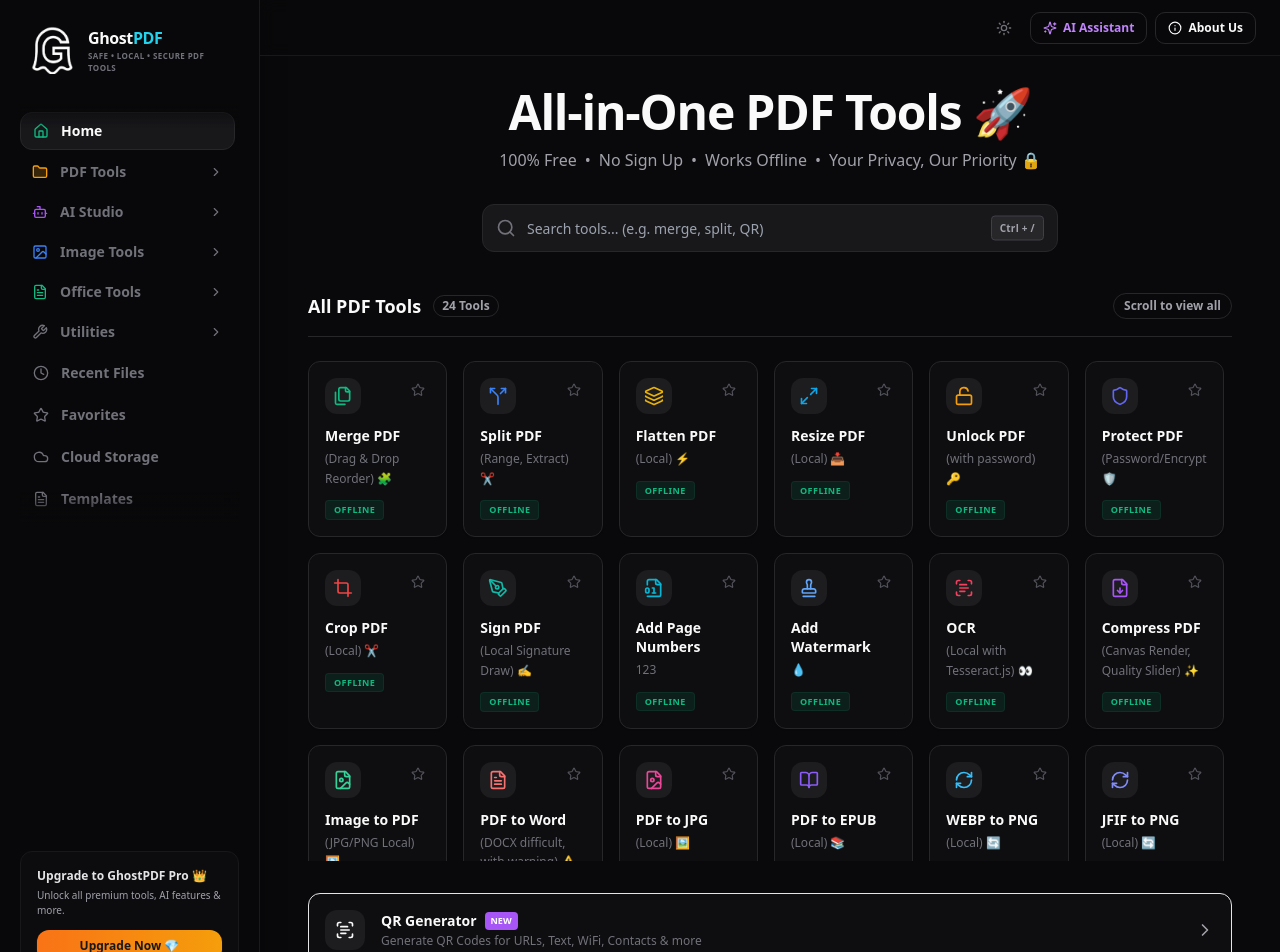
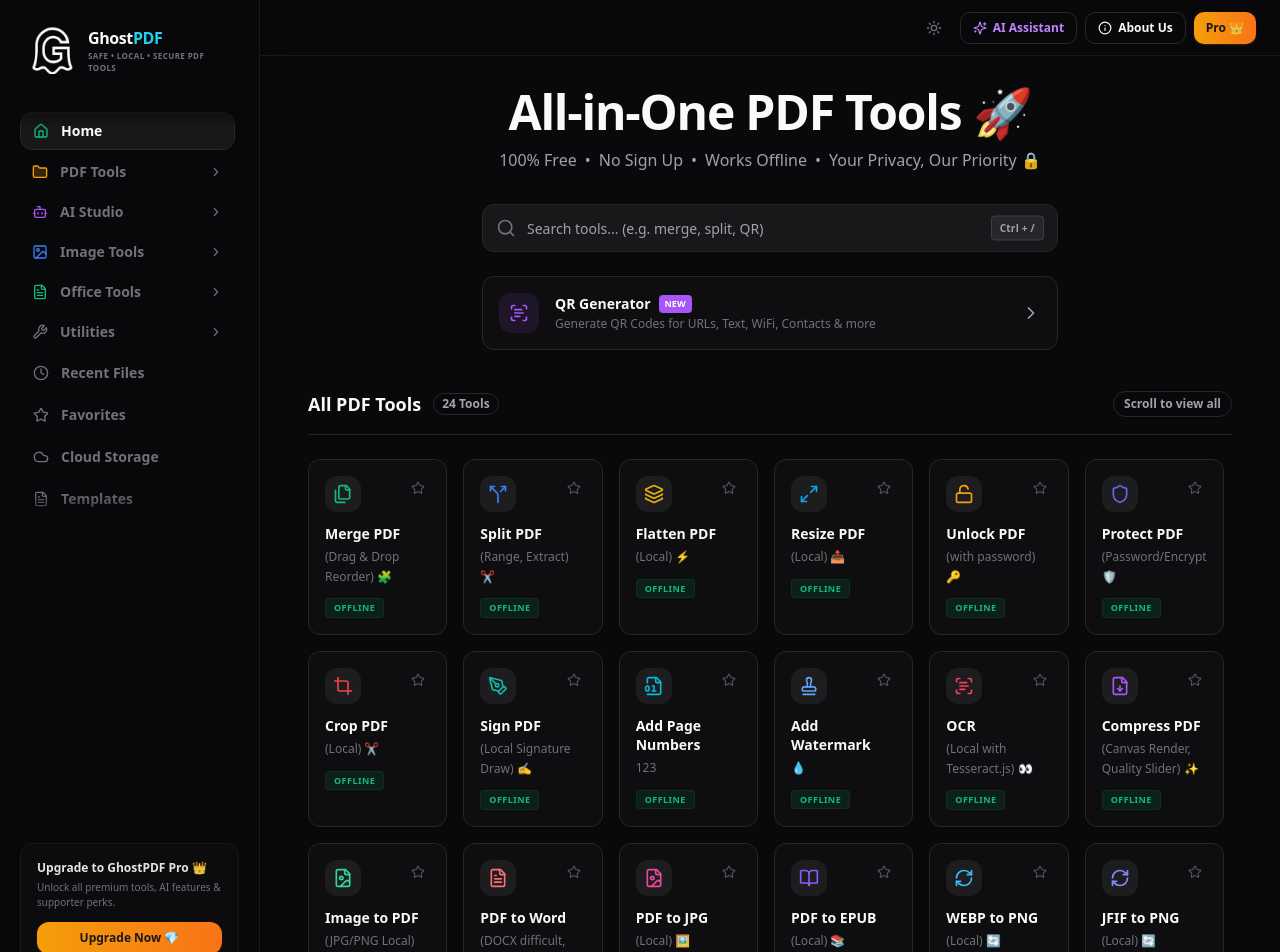
Before and after one commit to shashankkshashi626-dot/GostPDF, a React (Vite) app: page / in a window 1280 px wide. Shown: the top 952 px of the page. Built offline with nearby package versions, Linux system fonts and the light colour scheme.

Commit message:
feat: move QR generator banner to top and add interactive GhostPDF Pro upgrade modal

```diff
--- a/src/App.tsx
+++ b/src/App.tsx
@@ -72,6 +72,7 @@ function DashboardContent() {
   const [activeTool, setActiveTool] = React.useState<string | null>(null)
   const [searchQuery, setSearchQuery] = React.useState("")
   const [activeMenu, setActiveMenu] = React.useState("all-tools")
+  const [showUpgradeModal, setShowUpgradeModal] = React.useState(false)
   const searchInputRef = React.useRef<HTMLInputElement>(null)
 
   // Favourites — stored in localStorage
@@ -505,6 +506,28 @@ function DashboardContent() {
               </span>
             )}
           </div>
+
+          {/* Top Banner - QR Generator */}
+          <div
+            onClick={() => setActiveTool("qrgenerator")}
+            className="w-full max-w-xl mt-6 p-4 rounded-xl border border-zinc-200 dark:border-zinc-800 hover:border-purple-500/40 bg-zinc-50 dark:bg-zinc-900/40 hover:bg-zinc-100/50 dark:hover:bg-zinc-800/40 flex items-center justify-between cursor-pointer transition-all duration-200 shadow-sm"
+          >
+            <div className="flex items-center gap-4">
+              <div className="h-10 w-10 rounded-lg bg-purple-500/10 flex items-center justify-center shrink-0">
+                <ScanText className="h-5 w-5 text-purple-500" />
+              </div>
+              <div className="text-left">
+                <div className="flex items-center gap-2">
+                  <span className="text-sm font-bold text-zinc-900 dark:text-zinc-50">QR Generator</span>
+                  <span className="text-[9px] font-bold bg-purple-500 text-white px-1.5 py-0.5 rounded">NEW</span>
+                </div>
+                <p className="text-xs text-zinc-400 dark:text-zinc-500 mt-0.5">
+                  Generate QR Codes for URLs, Text, WiFi, Contacts &amp; more
+                </p>
+              </div>
+            </div>
+            <ChevronRight className="h-5 w-5 text-zinc-400" />
+          </div>
         </div>
 
         {/* Section title & Tools Slider */}
@@ -591,28 +614,6 @@ function DashboardContent() {
               ))}
             </div>
           )}
-        </div>
-
-        {/* Bottom Banner - QR Generator */}
-        <div
-          onClick={() => setActiveTool("qrgenerator")}
-          className="mt-8 p-4 rounded-xl border border-zinc-200 dark:border-zinc-850 hover:border-zinc-400 dark:hover:border-zinc-600 bg-zinc-50 dark:bg-zinc-900/40 hover:bg-zinc-100/50 dark:hover:bg-zinc-800/40 flex items-center justify-between cursor-pointer transition-all duration-200 shadow-sm"
-        >
-          <div className="flex items-center gap-4">
-            <div className="h-10 w-10 rounded-lg bg-zinc-200/50 dark:bg-zinc-800/60 flex items-center justify-center shrink-0">
-              <ScanText className="h-5 w-5 text-zinc-900 dark:text-zinc-50" />
-            </div>
-            <div className="text-left">
-              <div className="flex items-center gap-2">
-                <span className="text-sm font-bold text-zinc-900 dark:text-zinc-50">QR Generator</span>
-                <span className="text-[9px] font-bold bg-purple-500 text-white px-1.5 py-0.5 rounded">NEW</span>
-              </div>
-              <p className="text-xs text-zinc-400 dark:text-zinc-500 mt-0.5">
-                Generate QR Codes for URLs, Text, WiFi, Contacts & more
-              </p>
-            </div>
-          </div>
-          <ChevronRight className="h-5 w-5 text-zinc-400" />
         </div>
       </div>
     )
@@ -923,12 +924,12 @@ function DashboardContent() {
           <span className="text-xs font-bold text-zinc-800 dark:text-zinc-200 flex items-center gap-1.5">
             Upgrade to GhostPDF Pro 👑
           </span>
-          <p className="text-[10px] text-zinc-400 dark:text-zinc-505 mt-1 leading-normal">
-            Unlock all premium tools, AI features & more.
+          <p className="text-[10px] text-zinc-400 dark:text-zinc-500 mt-1 leading-normal">
+            Unlock all premium tools, AI features &amp; supporter perks.
           </p>
           <Button
-            onClick={() => toast({ title: "Upgrade Pro", description: "Stripe payment integration coming soon." })}
-            className="w-full mt-3 h-8 text-xs font-bold gap-1.5 bg-gradient-to-r from-blue-600 to-indigo-600 hover:from-blue-700 hover:to-indigo-700 dark:from-orange-500 dark:to-amber-500 dark:hover:from-orange-600 dark:hover:to-amber-600 text-white rounded-lg cursor-pointer border-none shadow-sm shadow-blue-500/20 dark:shadow-orange-500/20"
+            onClick={() => setShowUpgradeModal(true)}
+            className="w-full mt-3 h-8 text-xs font-bold gap-1.5 bg-gradient-to-r from-amber-500 to-orange-500 hover:from-amber-600 hover:to-orange-600 text-white rounded-lg cursor-pointer border-none shadow-sm shadow-amber-500/20"
           >
             Upgrade Now 💎
           </Button>
@@ -949,7 +950,7 @@ function DashboardContent() {
 
           <div className="hidden md:block" />
 
-          {/* Theme switcher + AI Assistant + About button */}
+          {/* Theme switcher + AI Assistant + About button + Pro Upgrade */}
           <div className="flex items-center gap-2">
             <Button
               variant="ghost"
@@ -979,6 +980,14 @@ function DashboardContent() {
               <Info className="h-3.5 w-3.5" />
               About Us
             </Button>
+
+            <Button
+              size="sm"
+              onClick={() => setShowUpgradeModal(true)}
+              className="h-8 text-xs font-bold flex gap-1.5 items-center cursor-pointer bg-gradient-to-r from-amber-500 to-orange-500 hover:from-amber-600 hover:to-orange-600 text-white border-none shadow-sm shadow-amber-500/20"
+            >
+              Pro 👑
+            </Button>
           </div>
         </header>
 
@@ -987,6 +996,91 @@ function DashboardContent() {
           {renderMainContent()}
         </main>
       </div>
+
+      {/* Upgrade Pro Modal */}
+      {showUpgradeModal && (
+        <div className="fixed inset-0 z-50 flex items-center justify-center p-4 bg-black/60 backdrop-blur-sm animate-in fade-in duration-200">
+          <div className="relative w-full max-w-lg p-6 bg-white dark:bg-zinc-950 border border-zinc-200 dark:border-zinc-800 rounded-3xl shadow-2xl overflow-hidden">
+            {/* Close Button */}
+            <button
+              onClick={() => setShowUpgradeModal(false)}
+              className="absolute top-4 right-4 h-8 w-8 flex items-center justify-center rounded-full bg-zinc-100 dark:bg-zinc-900 hover:bg-zinc-200 dark:hover:bg-zinc-800 text-zinc-500 transition-colors cursor-pointer"
+            >
+              <X className="h-4 w-4" />
+            </button>
+
+            {/* Header */}
+            <div className="text-center mb-6">
+              <div className="inline-flex p-3 rounded-2xl bg-amber-500/10 border border-amber-500/20 mb-3">
+                <span className="text-3xl">👑</span>
+              </div>
+              <h2 className="text-2xl font-black text-zinc-900 dark:text-zinc-50 tracking-tight">GhostPDF Pro</h2>
+              <p className="text-xs text-zinc-500 dark:text-zinc-400 mt-1">
+                Unlock Unlimited Speed, Advanced AI Features &amp; Supporter Perks
+              </p>
+            </div>
+
+            {/* Feature Checklist */}
+            <div className="space-y-3 mb-6 bg-zinc-50 dark:bg-zinc-900/50 p-4 rounded-2xl border border-zinc-200 dark:border-zinc-800">
+              {[
+                { title: "100% Unlimited Local Processing", desc: "No file size limits or hourly caps" },
+                { title: "All 24+ PDF & Image Tools", desc: "Full access to Merge, Split, Compress, OCR, Sign & QR" },
+                { title: "Offline AI Studio", desc: "Tesseract.js local OCR & smart watermark detection" },
+                { title: "Zero Ads & Zero Data Tracking", desc: "Your documents strictly stay on your local disk" },
+              ].map((feat, i) => (
+                <div key={i} className="flex items-start gap-3">
+                  <div className="h-5 w-5 rounded-full bg-emerald-500/10 text-emerald-500 flex items-center justify-center text-xs font-bold shrink-0 mt-0.5">
+                    ✓
+                  </div>
+                  <div>
+                    <h4 className="text-xs font-bold text-zinc-900 dark:text-zinc-100">{feat.title}</h4>
+                    <p className="text-[10px] text-zinc-400">{feat.desc}</p>
+                  </div>
+                </div>
+              ))}
+            </div>
+
+            {/* Pricing Cards */}
+            <div className="grid grid-cols-2 gap-3 mb-6">
+              <div
+                onClick={() => {
+                  toast({ title: "Community Edition", description: "You are already using the free local edition!" })
+                  setShowUpgradeModal(false)
+                }}
+                className="p-3.5 rounded-xl border border-zinc-200 dark:border-zinc-800 bg-zinc-100/50 dark:bg-zinc-900/40 hover:border-zinc-400 cursor-pointer transition-all text-center"
+              >
+                <span className="text-[10px] font-bold tracking-wider text-zinc-400 uppercase">Community</span>
+                <div className="text-lg font-black text-zinc-900 dark:text-zinc-50 mt-0.5">$0 <span className="text-[10px] font-normal text-zinc-400">/ forever</span></div>
+                <span className="mt-2 block text-[10px] font-semibold text-zinc-500">Current Plan</span>
+              </div>
+
+              <div
+                onClick={() => {
+                  toast({ title: "Pro Supporter Plan Activated! 🎉", description: "Thank you for supporting GhostPDF!" })
+                  setShowUpgradeModal(false)
+                }}
+                className="p-3.5 rounded-xl border border-amber-500/40 bg-gradient-to-b from-amber-500/10 to-orange-500/10 hover:border-amber-500 cursor-pointer transition-all text-center relative overflow-hidden shadow-sm"
+              >
+                <span className="absolute top-0 right-0 bg-amber-500 text-white text-[8px] font-black px-1.5 py-0.5 rounded-bl">POPULAR</span>
+                <span className="text-[10px] font-bold tracking-wider text-amber-500 uppercase">Pro Supporter</span>
+                <div className="text-lg font-black text-zinc-900 dark:text-zinc-50 mt-0.5">$9 <span className="text-[10px] font-normal text-zinc-400">/ mo</span></div>
+                <span className="mt-2 block text-[10px] font-bold text-amber-500">Get Pro ⚡</span>
+              </div>
+            </div>
+
+            {/* Bottom Actions */}
+            <button
+              onClick={() => {
+                toast({ title: "Pro Supporter Plan Activated! 🎉", description: "Thank you for supporting GhostPDF open source development!" })
+                setShowUpgradeModal(false)
+              }}
+              className="w-full py-3 rounded-xl bg-gradient-to-r from-amber-500 to-orange-500 hover:from-amber-600 hover:to-orange-600 text-white font-extrabold text-xs transition-all shadow-md shadow-amber-500/20 cursor-pointer"
+            >
+              Activate GhostPDF Pro Now 💎
+            </button>
+          </div>
+        </div>
+      )}
 
     </div>
   )
```
